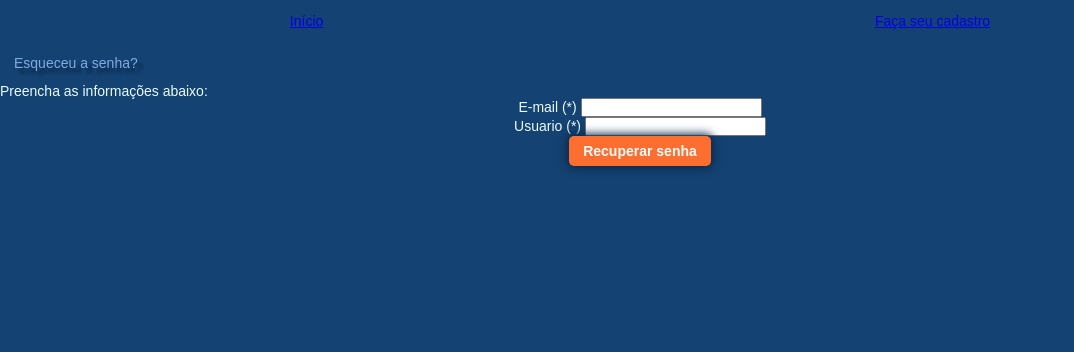
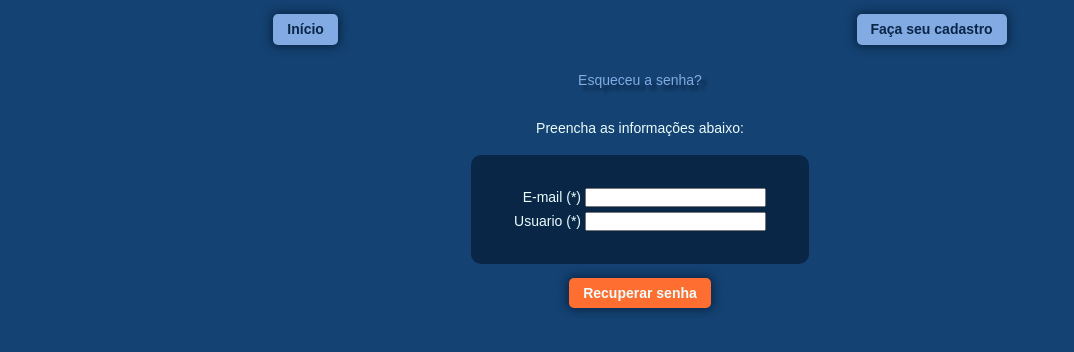
Before and after one commit to rgstovani/Flask-HTML, a Flask app: page /esqueciasenha in a window 1280 px wide. Shown: the top 352 px of the page, without its empty margins (0-1074 px from the left). Run offline with Flask 2, Linux system fonts and the light colour scheme.

Commit message:
Update esqueciasenha.html

```diff
--- a/templates/esqueciasenha.html
+++ b/templates/esqueciasenha.html
@@ -10,12 +10,12 @@
 </head>
 <body>
     <header>
-        <a href="{{ url_for('login') }}">Início</a>
-        <a href="{{ url_for('cadastro') }}">Faça seu cadastro</a>
+        <a class="link" href="{{ url_for('login') }}">Início</a>
+        <a class="link" href="{{ url_for('cadastro') }}">Faça seu cadastro</a>
 
     </header>
     <main>
-        <div>
+        <section class="mensagem-flash">
             {% with messages = get_flashed_messages() %}
                 {% if messages %}
                     <ul id="messages" class="list-unstyled">
@@ -25,23 +25,28 @@
                     </ul>
                 {% endif %}
             {% endwith %}
+        </section>
+        <section class="esqueceu_senha">
+            <div class="informacoes">
+                <h1>Esqueceu a senha?</h1>
+                <p id="info_esqueceu_senha">Preencha as informações abaixo:</p>
             </div>
-        <div>
-            <h1>Esqueceu a senha?</h1>
-            <p>Preencha as informações abaixo:</p>
-        </div>
-        <form action="{{ url_for('autenticar_troca_senha') }}" method="POST">
-            <div>
+            <form action="{{ url_for('autenticartroca_senha') }}" method="POST">
+                <fieldset class="dados_esqueceu_senha">
+                    <div class="input_esqueceu_senha">
                         <label for="email">E-mail (*)</label>
                         <input type="text" name="email" id="email" required>
                     </div>
-            <div>
+                    <div class="input_esqueceu_senha">
                         <label>Usuario (*)</label>
                         <input type="text" name="usuario" id="usuario" required>
                     </div>
-
+                </fieldset>
+                <div class="subdivisao">
                     <button type="submit">Recuperar senha</button>
+                </div>
             </form>
+        </section>
     </main>
 </body>
 </html>
```
Lines whose indentation alone changed are shown as unchanged.
